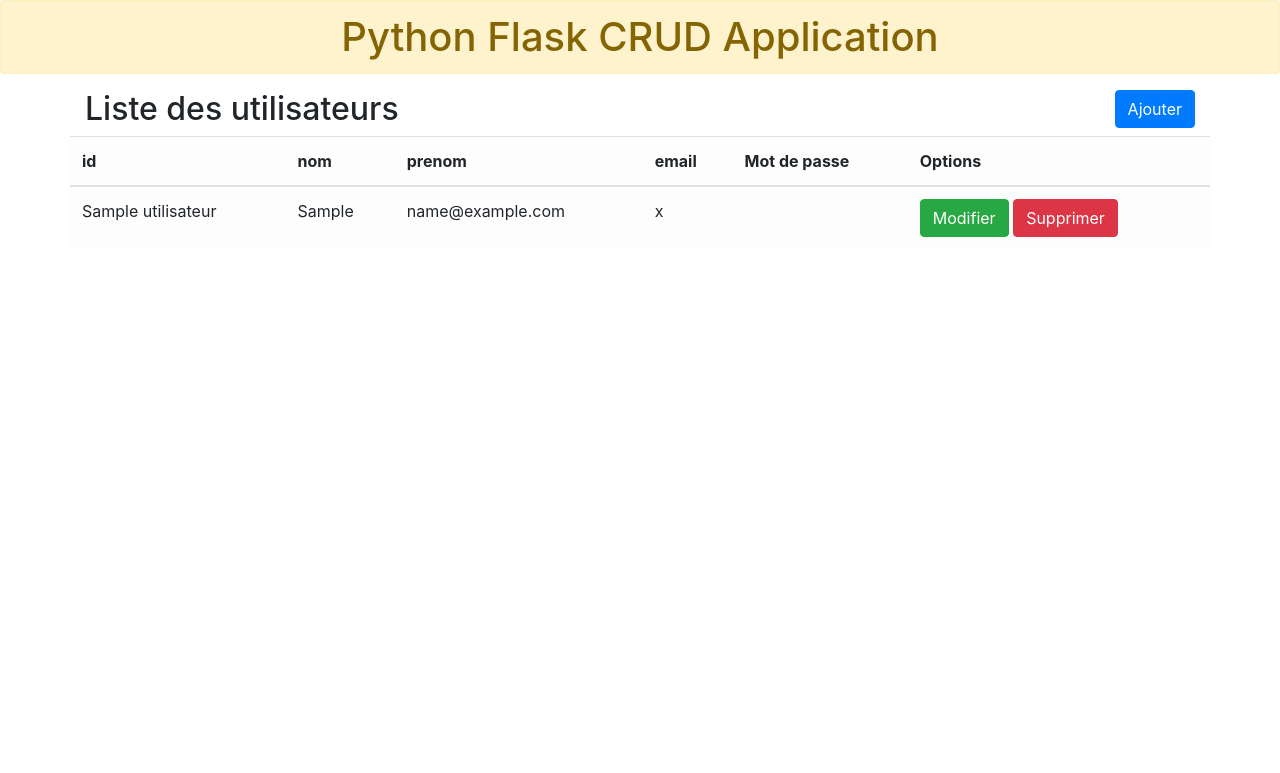
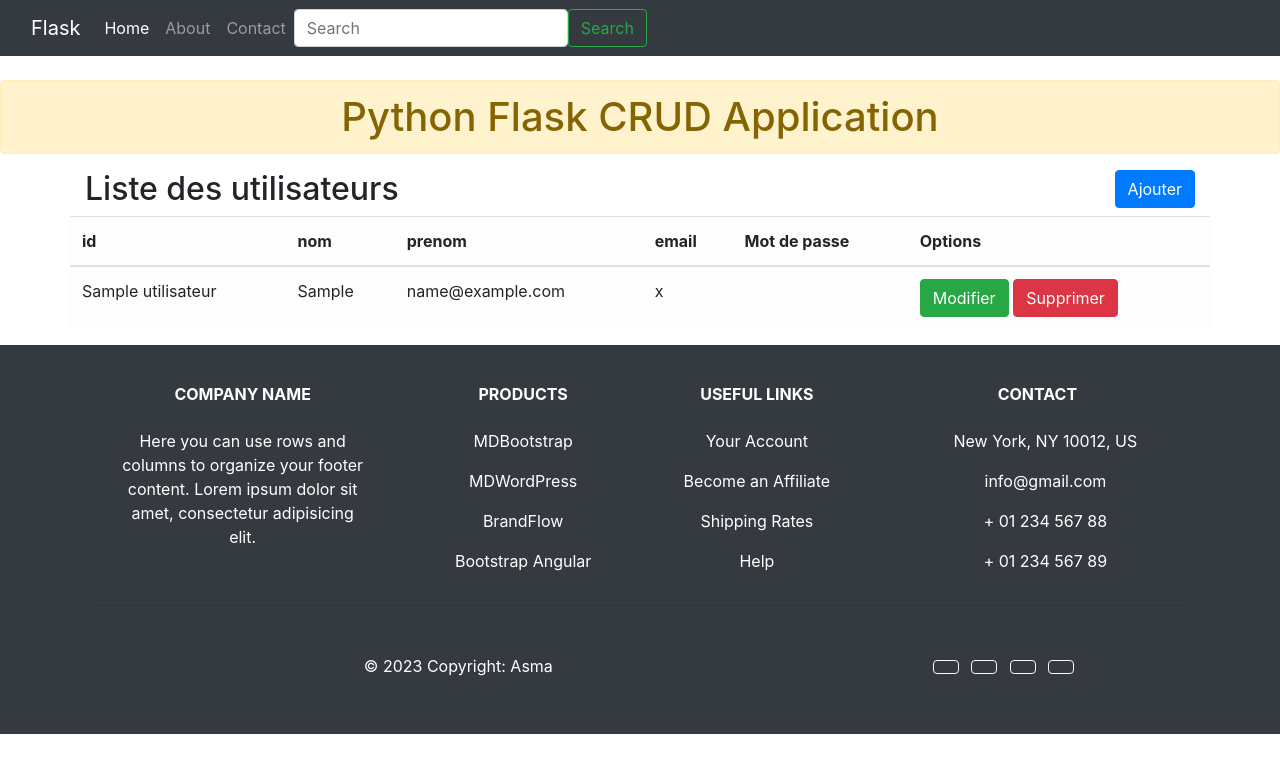
Before and after one commit to asmaounajaren/Application_Web_CRUD, a Flask app: page / in a window 1280 px wide. Shown: the top 773 px of the page. Run offline with Flask 3, Linux system fonts and the light colour scheme; tables that the repository leaves empty or names only in its code hold one stand-in row (values such as "Sample post"); some libraries are stand-ins or nearby versions.

Commit message:
ajouter navbar et footer- ajouter une page de base qui contient les elements fixe des pages pour eviter la redondace du code

```diff
--- /dev/null
+++ b/templates/base.html
@@ -0,0 +1,23 @@
+<!DOCTYPE html>
+<html lang="en">
+<head>
+    <meta charset="UTF-8">
+    <meta http-equiv="X-UA-Compatible" content="IE=edge">
+    <meta name="viewport" content="width=device-width, initial-scale=1.0">
+    <title>Document</title>
+    <!-- <link href="https://cdn.jsdelivr.net/npm/bootstrap@5.3.0-alpha3/dist/css/bootstrap.min.css" rel="stylesheet" integrity="sha384-KK94CHFLLe+nY2dmCWGMq91rCGa5gtU4mk92HdvYe+M/SXH301p5ILy+dN9+nJOZ" crossorigin="anonymous"> -->
+    <link rel="stylesheet" href="https://maxcdn.bootstrapcdn.com/bootstrap/4.0.0/css/bootstrap.min.css">
+
+</head>
+<body>
+    {% include 'includes/_navbar.html' %}
+    {% block body %}
+    {% endblock %}
+    {% include 'includes/_footer.html' %}
+    <script src="https://code.jquery.com/jquery-3.2.1.slim.min.js" integrity="sha384-KJ3o2DKtIkvYIK3UENzmM7KCkRr/rE9/Qpg6aAZGJwFDMVNA/GpGFF93hXpG5KkN" crossorigin="anonymous"></script>
+    <script src="https://cdnjs.cloudflare.com/ajax/libs/popper.js/1.12.9/umd/popper.min.js" integrity="sha384-ApNbgh9B+Y1QKtv3Rn7W3mgPxhU9K/ScQsAP7hUibX39j7fakFPskvXusvfa0b4Q" crossorigin="anonymous"></script>
+    <script src="https://maxcdn.bootstrapcdn.com/bootstrap/4.0.0/js/bootstrap.min.js" integrity="sha384-JZR6Spejh4U02d8jOt6vLEHfe/JQGiRRSQQxSfFWpi1MquVdAyjUar5+76PVCmYl" crossorigin="anonymous"></script>
+    <script src="https://cdn.jsdelivr.net/npm/bootstrap@5.3.0-alpha3/dist/js/bootstrap.bundle.min.js" integrity="sha384-ENjdO4Dr2bkBIFxQpeoTz1HIcje39Wm4jDKdf19U8gI4ddQ3GYNS7NTKfAdVQSZe" crossorigin="anonymous"></script>
+
+</body>
+</html>
--- a/templates/home.html
+++ b/templates/home.html
@@ -1,15 +1,5 @@
-<!DOCTYPE html>
-<html lang="en">
-<head>
-    <meta charset="UTF-8">
-    <meta http-equiv="X-UA-Compatible" content="IE=edge">
-    <meta name="viewport" content="width=device-width, initial-scale=1.0">
-    <title>Document</title>
-    <!-- <link href="https://cdn.jsdelivr.net/npm/bootstrap@5.3.0-alpha3/dist/css/bootstrap.min.css" rel="stylesheet" integrity="sha384-KK94CHFLLe+nY2dmCWGMq91rCGa5gtU4mk92HdvYe+M/SXH301p5ILy+dN9+nJOZ" crossorigin="anonymous"> -->
-    <link rel="stylesheet" href="https://maxcdn.bootstrapcdn.com/bootstrap/4.0.0/css/bootstrap.min.css">
-
-</head>
-<body>
+{% extends 'base.html' %}
+{% block body %}
     <h1 class="text-center alert alert-warning">Python Flask CRUD Application</h1>
     <div class="container">
     <div class="row">
@@ -96,12 +86,6 @@
             {% endfor %}
         </tbody>
     </table>
-
 </div>
-<script src="https://code.jquery.com/jquery-3.2.1.slim.min.js" integrity="sha384-KJ3o2DKtIkvYIK3UENzmM7KCkRr/rE9/Qpg6aAZGJwFDMVNA/GpGFF93hXpG5KkN" crossorigin="anonymous"></script>
-<script src="https://cdnjs.cloudflare.com/ajax/libs/popper.js/1.12.9/umd/popper.min.js" integrity="sha384-ApNbgh9B+Y1QKtv3Rn7W3mgPxhU9K/ScQsAP7hUibX39j7fakFPskvXusvfa0b4Q" crossorigin="anonymous"></script>
-<script src="https://maxcdn.bootstrapcdn.com/bootstrap/4.0.0/js/bootstrap.min.js" integrity="sha384-JZR6Spejh4U02d8jOt6vLEHfe/JQGiRRSQQxSfFWpi1MquVdAyjUar5+76PVCmYl" crossorigin="anonymous"></script>
-<script src="https://cdn.jsdelivr.net/npm/bootstrap@5.3.0-alpha3/dist/js/bootstrap.bundle.min.js" integrity="sha384-ENjdO4Dr2bkBIFxQpeoTz1HIcje39Wm4jDKdf19U8gI4ddQ3GYNS7NTKfAdVQSZe" crossorigin="anonymous"></script>
-
-</body>
-</html>
+</div>
+{% endblock %}
--- /dev/null
+++ b/templates/includes/_footer.html
@@ -0,0 +1,143 @@
+<!-- Remove the container if you want to extend the Footer to full width. -->
+<div class="container-fluid" style="background-color: #343a40 ">
+  <!-- Footer -->
+  <footer class="text-center text-lg-start text-white">
+    <!-- Grid container -->
+    <div class="container p-4 pb-0">
+      <!-- Section: Links -->
+      <section class="">
+        <!--Grid row-->
+        <div class="row">
+          <!-- Grid column -->
+          <div class="col-md-3 col-lg-3 col-xl-3 mx-auto mt-3">
+            <h6 class="text-uppercase mb-4 font-weight-bold">
+              Company name
+            </h6>
+            <p>
+              Here you can use rows and columns to organize your footer
+              content. Lorem ipsum dolor sit amet, consectetur adipisicing
+              elit.
+            </p>
+          </div>
+          <!-- Grid column -->
+
+          <hr class="w-100 clearfix d-md-none" />
+
+          <!-- Grid column -->
+          <div class="col-md-2 col-lg-2 col-xl-2 mx-auto mt-3">
+            <h6 class="text-uppercase mb-4 font-weight-bold">Products</h6>
+            <p>
+              <a class="text-white">MDBootstrap</a>
+            </p>
+            <p>
+              <a class="text-white">MDWordPress</a>
+            </p>
+            <p>
+              <a class="text-white">BrandFlow</a>
+            </p>
+            <p>
+              <a class="text-white">Bootstrap Angular</a>
+            </p>
+          </div>
+          <!-- Grid column -->
+
+          <hr class="w-100 clearfix d-md-none" />
+
+          <!-- Grid column -->
+          <div class="col-md-3 col-lg-2 col-xl-2 mx-auto mt-3">
+            <h6 class="text-uppercase mb-4 font-weight-bold">
+              Useful links
+            </h6>
+            <p>
+              <a class="text-white">Your Account</a>
+            </p>
+            <p>
+              <a class="text-white">Become an Affiliate</a>
+            </p>
+            <p>
+              <a class="text-white">Shipping Rates</a>
+            </p>
+            <p>
+              <a class="text-white">Help</a>
+            </p>
+          </div>
+
+          <!-- Grid column -->
+          <hr class="w-100 clearfix d-md-none" />
+
+          <!-- Grid column -->
+          <div class="col-md-4 col-lg-3 col-xl-3 mx-auto mt-3">
+            <h6 class="text-uppercase mb-4 font-weight-bold">Contact</h6>
+            <p><i class="fas fa-home mr-3"></i> New York, NY 10012, US</p>
+            <p><i class="fas fa-envelope mr-3"></i> info@gmail.com</p>
+            <p><i class="fas fa-phone mr-3"></i> + 01 234 567 88</p>
+            <p><i class="fas fa-print mr-3"></i> + 01 234 567 89</p>
+          </div>
+          <!-- Grid column -->
+        </div>
+        <!--Grid row-->
+      </section>
+      <!-- Section: Links -->
+
+      <hr class="my-3">
+
+      <!-- Section: Copyright -->
+      <section class="p-3 pt-0">
+        <div class="row d-flex align-items-center">
+          <!-- Grid column -->
+          <div class="col-md-7 col-lg-8 text-center text-md-start">
+            <!-- Copyright -->
+            <div class="p-3">
+              © 2023 Copyright:
+              <a class="text-white" href="https://github.com/asmaounajaren"
+                 >Asma</a
+                >
+            </div>
+            <!-- Copyright -->
+          </div>
+          <!-- Grid column -->
+
+          <!-- Grid column -->
+          <div class="col-md-5 col-lg-4 ml-lg-0 text-center text-md-end">
+            <!-- Facebook -->
+            <a
+               class="btn btn-outline-light btn-floating m-1"
+               class="text-white"
+               role="button"
+               ><i class="fab fa-facebook-f"></i
+              ></a>
+
+            <!-- Twitter -->
+            <a
+               class="btn btn-outline-light btn-floating m-1"
+               class="text-white"
+               role="button"
+               ><i class="fab fa-twitter"></i
+              ></a>
+
+            <!-- Google -->
+            <a
+               class="btn btn-outline-light btn-floating m-1"
+               class="text-white"
+               role="button"
+               ><i class="fab fa-google"></i
+              ></a>
+
+            <!-- Instagram -->
+            <a
+               class="btn btn-outline-light btn-floating m-1"
+               class="text-white"
+               role="button"
+               ><i class="fab fa-instagram"></i
+              ></a>
+          </div>
+          <!-- Grid column -->
+        </div>
+      </section>
+      <!-- Section: Copyright -->
+    </div>
+    <!-- Grid container -->
+  </footer>
+  <!-- Footer -->
+</div>
+<!-- End of .container -->
--- /dev/null
+++ b/templates/includes/_navbar.html
@@ -0,0 +1,25 @@
+<nav class="navbar navbar-expand-md navbar-dark bg-dark mb-4">
+    <div class="container-fluid">
+        <a class="navbar-brand" href="/">Flask</a>
+        <button class="navbar-toggler" type="button" data-bs-toggle="collapse" data-bs-target="#navbarCollapse" aria-controls="navbarCollapse" aria-expanded="false" aria-label="Toggle navigation">
+            <span class="navbar-toggler-icon"></span>
+        </button>
+        <div class="collapse navbar-collapse" id="navbarCollapse">
+            <ul class="navbar-nav me-auto mb-2 mb-md-0">
+                <li class="nav-item">
+                    <a class="nav-link active" aria-current="page" href="/">Home</a>
+                </li>
+                <li class="nav-item">
+                    <a class="nav-link" href="/about">About</a>
+                </li>
+                <li class="nav-item">
+                    <a class="nav-link ">Contact</a>
+                </li>
+            </ul>
+            <form class="d-flex" role="search">
+                <input class="form-control me-2" type="search" placeholder="Search" aria-label="Search">
+                <button class="btn btn-outline-success" type="submit">Search</button>
+            </form>
+        </div>
+    </div>
+</nav>
```
Also changed, not shown: templates/about.html (+3 -11 lines).
